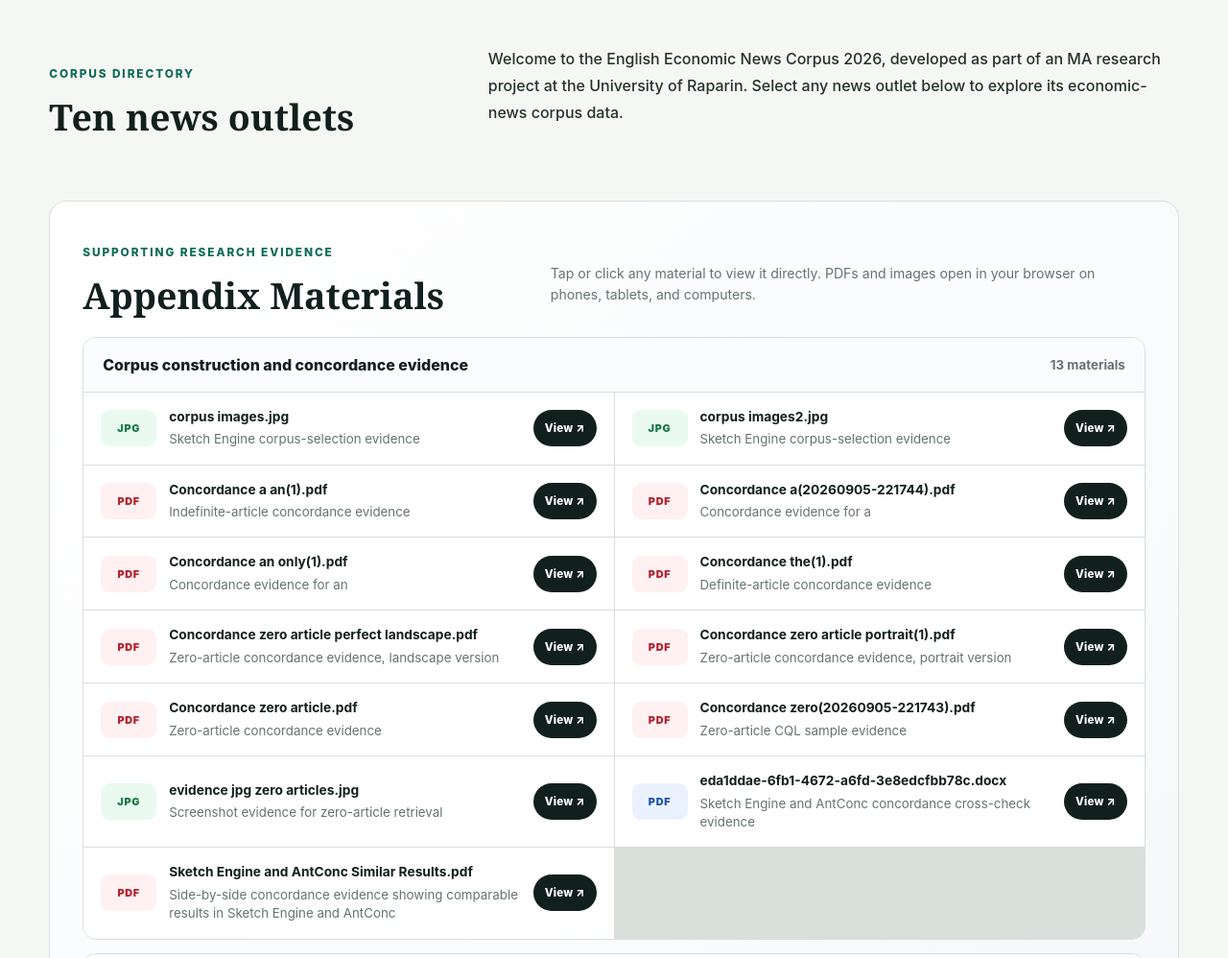
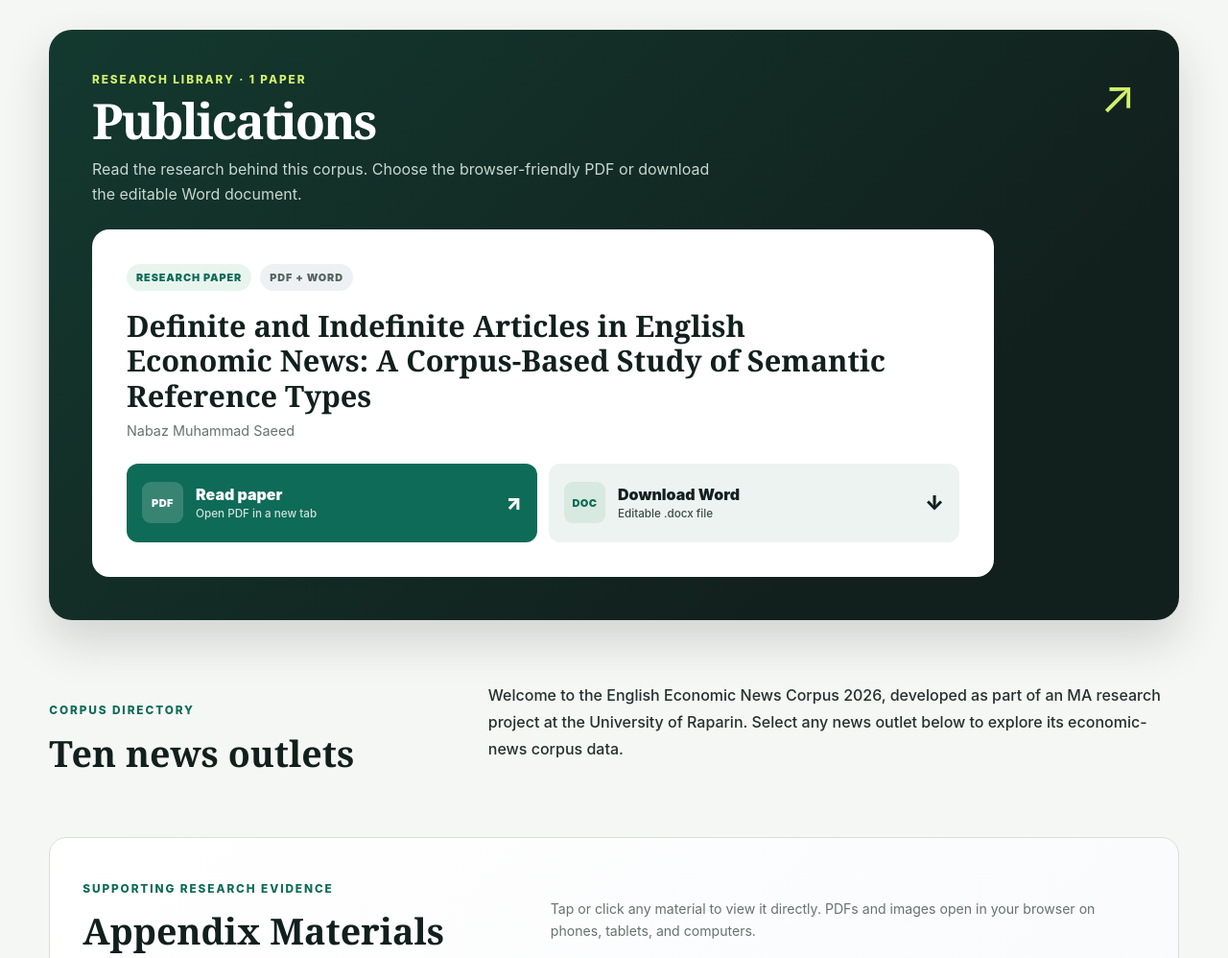
Before and after one commit to nabazlinguistics/English-Economic-News-, a plain HTML site: page index.html in a window 1280 px wide. Shown: the part 854-1852 px from the top of the page at 96% size. Drawn offline with Linux system fonts and the light colour scheme; no server answers.

Commit message:
Add prominent publications section and research paper downloads

```diff
--- a/index.html
+++ b/index.html
@@ -22,6 +22,7 @@
     <div class="brand-mark">EENC</div>
     <div class="brand-copy"><strong>English Economic News Corpus</strong><span>2026 Research Archive</span></div>
     <nav class="topbar-actions" aria-label="Research navigation">
+      <a class="publication-nav" href="#publications" aria-label="Go to publications">Publications <span aria-hidden="true">↗</span></a>
       <a class="topbar-link" href="#appendixMaterials">Appendix Materials</a>
       <button id="aboutBtn" class="quiet-button">About the research</button>
     </nav>
@@ -44,6 +45,22 @@
     <section class="dashboard-identity" aria-label="Research attribution">
       <button class="identity-card research-profile researcher-campus"><span>Researcher</span><strong>Nabaz Muhammad Saeed</strong><small>View research details ↗</small></button>
       <button class="identity-card research-profile supervisor-campus"><span>Supervisor</span><strong>Asst. Prof. Dr. Salih Ibrahim Ahmed</strong><small>View supervision details ↗</small></button>
+    </section>
+
+    <section id="publications" class="publication-section" aria-labelledby="publicationsTitle">
+      <div class="publication-intro">
+        <div><p class="eyebrow">Research library · 1 paper</p><h2 id="publicationsTitle">Publications</h2><p>Read the research behind this corpus. Choose the browser-friendly PDF or download the editable Word document.</p></div>
+        <span class="publication-graphic" aria-hidden="true">↗</span>
+      </div>
+      <article class="publication-card">
+        <div class="publication-card-top"><span class="publication-label">Research paper</span><span class="publication-label publication-label-light">PDF + Word</span></div>
+        <h3>Definite and Indefinite Articles in English Economic News: A Corpus-Based Study of Semantic Reference Types</h3>
+        <p class="publication-author">Nabaz Muhammad Saeed</p>
+        <div class="publication-actions">
+          <a class="publication-button primary" href="publications/definite-and-indefinite-articles-economic-news.pdf" target="_blank" rel="noopener" aria-label="Read research paper as PDF in a new tab"><span class="publication-file-icon" aria-hidden="true">PDF</span><span>Read paper<small>Open PDF in a new tab</small></span><span class="publication-arrow" aria-hidden="true">↗</span></a>
+          <a class="publication-button secondary" href="publications/definite-and-indefinite-articles-economic-news.docx" download="Definite-and-Indefinite-Articles-in-English-Economic-News.docx" aria-label="Download research paper as a Word document"><span class="publication-file-icon" aria-hidden="true">DOC</span><span>Download Word<small>Editable .docx file</small></span><span class="publication-arrow" aria-hidden="true">↓</span></a>
+        </div>
+      </article>
     </section>
 
     <section class="outlet-directory-section" aria-labelledby="outletDirectoryTitle">
--- a/styles.css
+++ b/styles.css
@@ -172,3 +172,34 @@ body{
 @media(prefers-reduced-motion:reduce){
   .outlet-directory-section .section-heading > p{animation:none}
 }
+
+/* Publications: prominent, reusable document shelf */
+#publications{scroll-margin-top:96px}
+.publication-nav{display:inline-flex;align-items:center;gap:9px;padding:11px 16px;background:#d2f06d;color:#12201d;border-radius:999px;text-decoration:none;font-size:.82rem;font-weight:900;box-shadow:0 4px 12px rgba(30,65,43,.12);transition:transform .2s,box-shadow .2s,background .2s}
+.publication-nav:hover,.publication-nav:focus-visible{background:#bfe94b;transform:translateY(-2px);box-shadow:0 9px 22px rgba(30,65,43,.2);outline:2px solid #0e6b57;outline-offset:3px}
+.publication-section{margin:0 0 48px;border-radius:24px;overflow:hidden;background:linear-gradient(135deg,#13392f,#12201d 75%);color:#fff;padding:clamp(24px,3.5vw,46px);box-shadow:0 22px 48px rgba(18,32,29,.16)}
+.publication-intro{display:flex;align-items:start;justify-content:space-between;gap:20px;margin-bottom:24px}
+.publication-intro .eyebrow{color:#d2f06d;margin:0 0 10px}
+.publication-intro h2{font-family:Georgia,serif;font-size:clamp(2.4rem,4vw,4.4rem);letter-spacing:-.045em;line-height:1;margin:0 0 13px}
+.publication-intro p:last-child{line-height:1.6;color:#c8d8d0;max-width:660px;margin:0}
+.publication-graphic{font-size:3rem;color:#d2f06d;line-height:1}
+.publication-card{background:#fff;color:#12201d;border-radius:18px;padding:clamp(22px,3vw,36px);max-width:940px}
+.publication-card-top{display:flex;gap:9px;flex-wrap:wrap}
+.publication-label{padding:7px 10px;border-radius:100px;background:#e7f5ee;color:#0e6b57;font-size:.68rem;font-weight:900;text-transform:uppercase;letter-spacing:.08em}
+.publication-label-light{background:#eef1f4;color:#53635e}
+.publication-card h3{font-family:Georgia,serif;font-size:clamp(1.4rem,2.4vw,2.25rem);line-height:1.18;margin:18px 0 10px;max-width:800px}
+.publication-author{color:#66736f;margin:0 0 26px;font-size:.9rem}
+.publication-actions{display:grid;grid-template-columns:repeat(2,minmax(0,1fr));gap:12px}
+.publication-button{display:flex;align-items:center;gap:13px;min-height:82px;border-radius:12px;padding:14px 16px;text-decoration:none;font-weight:900;transition:transform .2s,box-shadow .2s,background .2s}
+.publication-button.primary{background:#0e6b57;color:#fff}
+.publication-button.secondary{background:#edf3f0;color:#12201d}
+.publication-button:hover,.publication-button:focus-visible{transform:translateY(-3px);box-shadow:0 10px 23px rgba(18,32,29,.22);outline:2px solid #d2f06d;outline-offset:2px}
+.publication-button.primary:hover{background:#095644}
+.publication-button.secondary:hover{background:#dcece4}
+.publication-file-icon{display:grid;place-items:center;width:43px;height:43px;flex:none;background:rgba(255,255,255,.17);border-radius:9px;font-size:.69rem;letter-spacing:.04em}
+.secondary .publication-file-icon{background:#d8e9e1;color:#0e6b57}
+.publication-button small{display:block;margin-top:3px;font-weight:500;opacity:.8;font-size:.73rem}
+.publication-arrow{margin-left:auto;font-size:1.3rem}
+@media(max-width:740px){.publication-actions{grid-template-columns:1fr}.publication-graphic{display:none}.publication-nav{padding:9px 12px}.topbar-actions{gap:6px}}
+@media(max-width:410px){.publication-nav{font-size:.72rem}.brand-copy strong{font-size:.78rem}.topbar{gap:2px}}
+@media(prefers-reduced-motion:reduce){.publication-button,.publication-nav{transition:none}}
```
Also changed, not shown: 2 other files.
